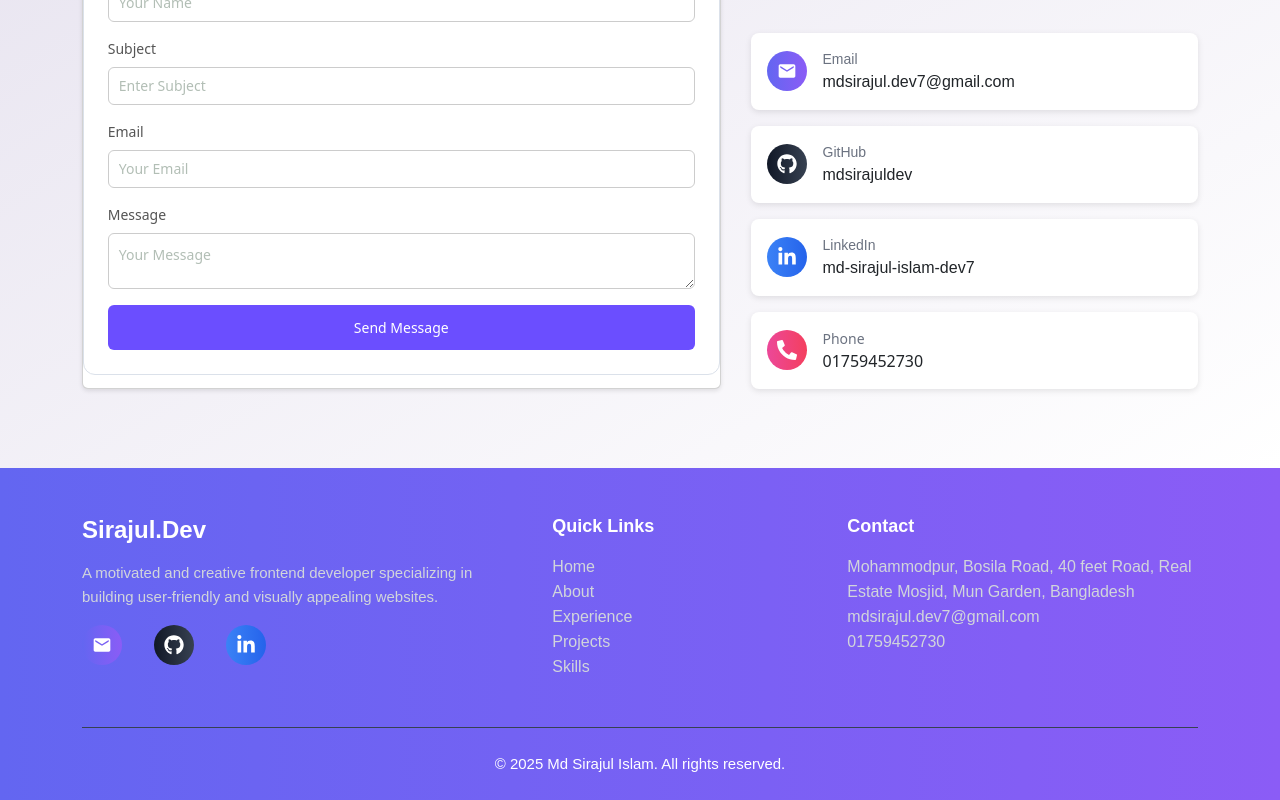
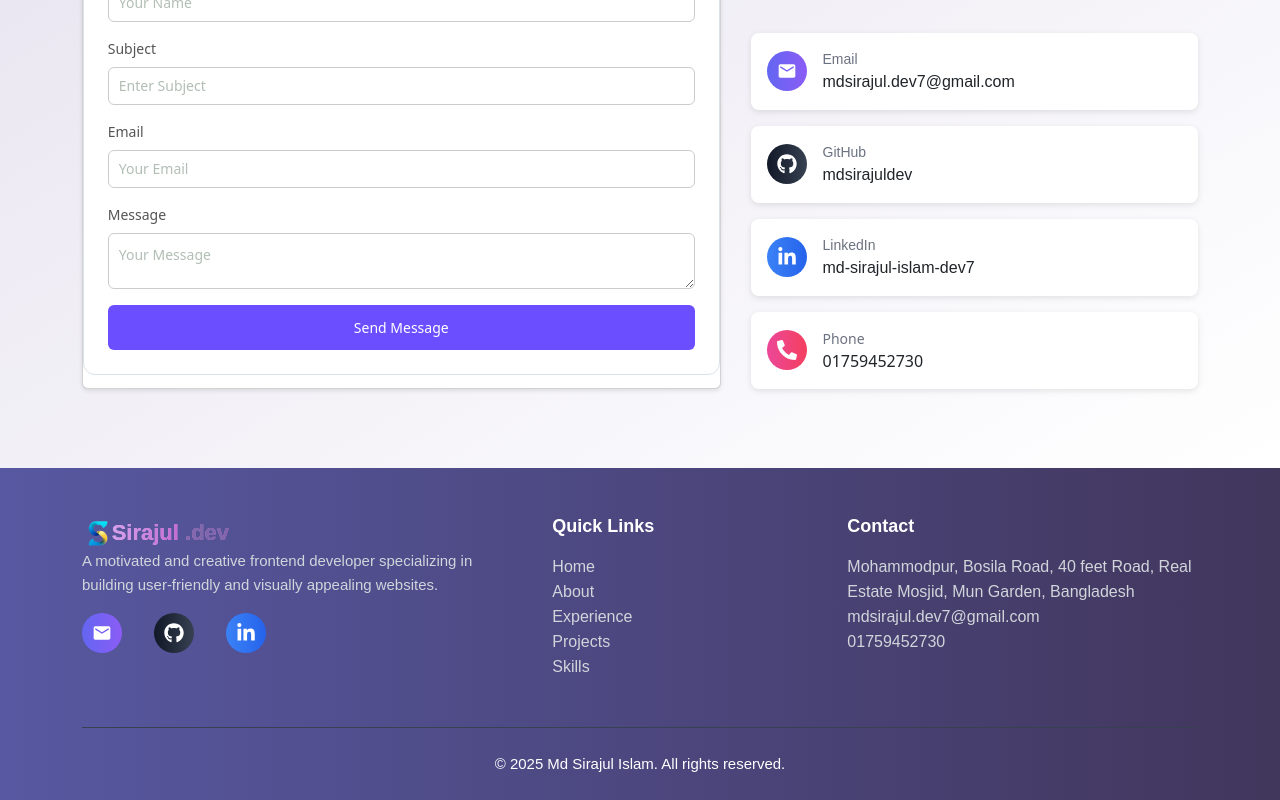
Before and after one commit to mdsirajuldev/Sirajul-React-Protfolio, a React (Vite) app: page / in a window 1280 px wide. Shown: the part 4730-5530 px from the top of the page. Built offline with nearby package versions, Linux system fonts and the light colour scheme.

Commit message:
footer logo change and background change

```diff
--- a/src/components/Footer/Footer.css
+++ b/src/components/Footer/Footer.css
@@ -1,5 +1,6 @@
 .footer {
-    background: linear-gradient(to right, #6366f1, #8b5cf6); /* match your "bg-portfolio-purple-deeper" */
+    background: linear-gradient(to right, #6366f1, #8b5cf6);
+    background: linear-gradient(to right, #5758a1, #41365c);
     color: white;
     padding-top: 3rem;
     padding-bottom: 1.5rem;
--- a/src/components/Footer/Footer.jsx
+++ b/src/components/Footer/Footer.jsx
@@ -1,6 +1,7 @@
 import React from "react";
 import { MdEmail } from "react-icons/md";
 import { FaLinkedinIn, FaGithub, FaPhoneAlt } from "react-icons/fa";
+import logo from "../../assets/images/logo/favicon/favicon.png"
 import "./Footer.css";
 
 export default function Footer() {
@@ -9,7 +10,9 @@ export default function Footer() {
       <div className="container">
         <div className="footer-grid">
           <div className="footer-brand">
-            <h3 className="footer-title">Sirajul.dev</h3>
+            <div className="navLogo gradient-text">
+                                    <a href=""><i><img src={logo} alt="" /></i>Sirajul <span>.dev</span></a>
+                                </div>
             <p className="footer-description">
               A motivated and creative frontend developer specializing in
               building user-friendly and visually appealing websites.
```
